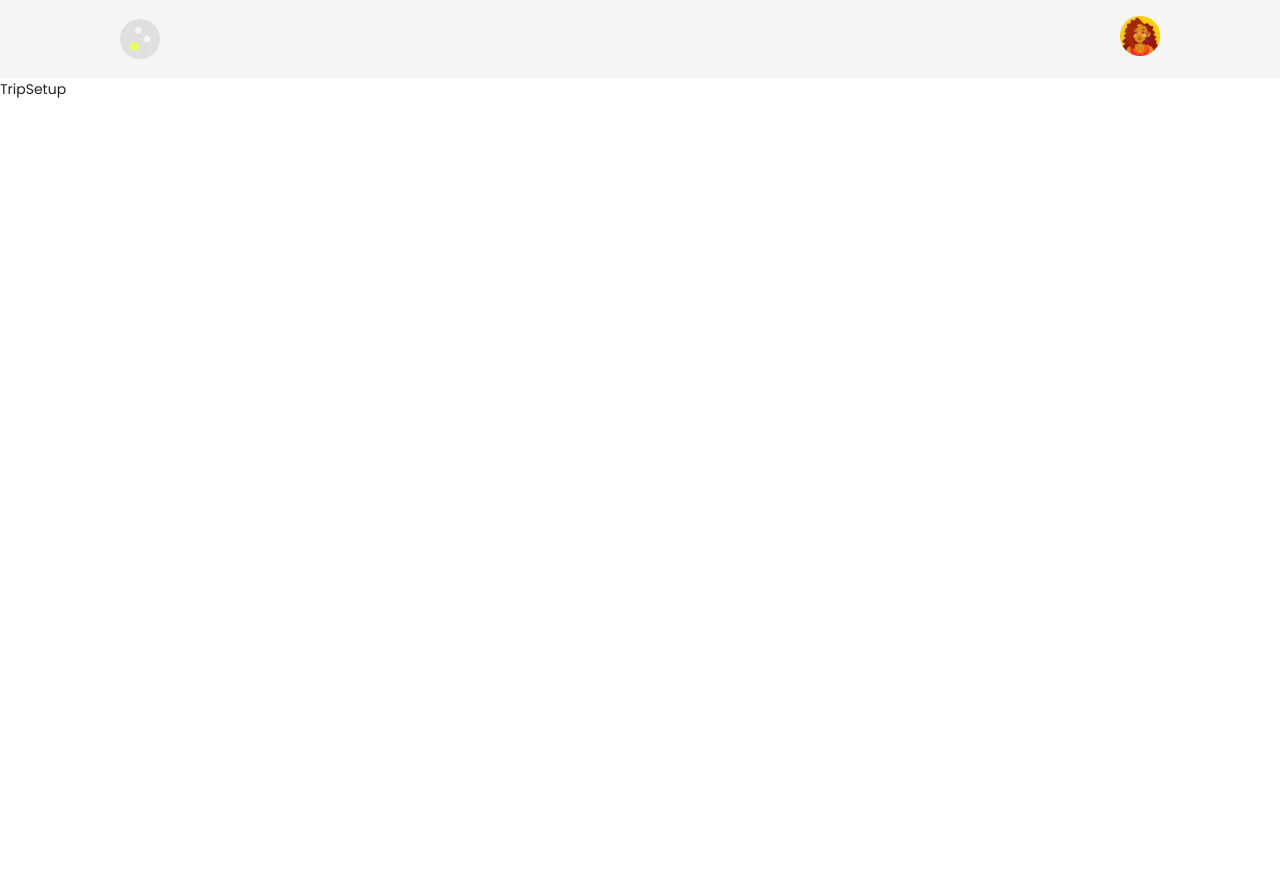
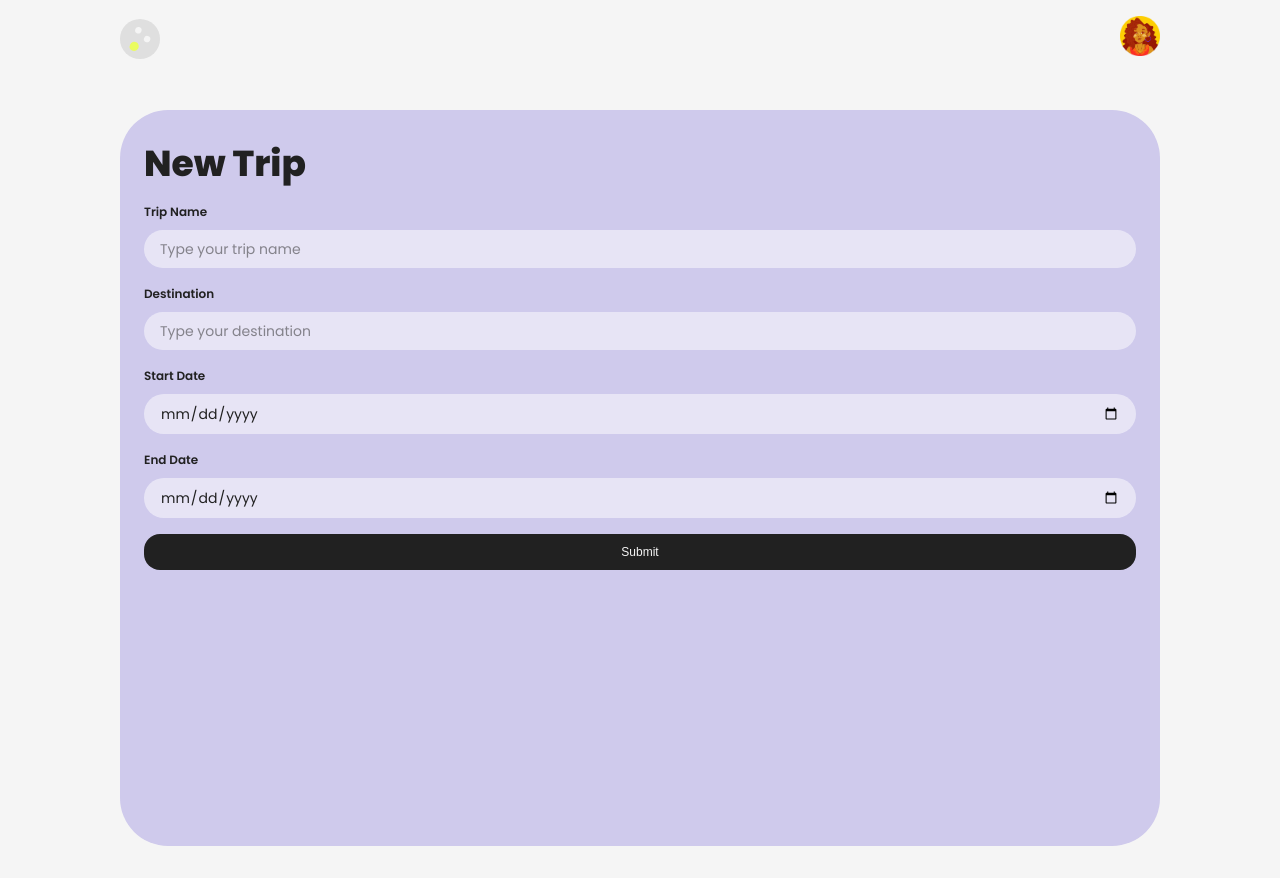
Before and after one commit to fstone-codes/triply, a React (Vite) app: page /trip/setup in a window 1280 px wide. Before the commit the page ends 800 px from the top, so only its background shows below. Built offline with nearby package versions, Linux system fonts and the light colour scheme; no server answers.

Commit message:
create new trip form and connect to the backend apis, create form input component to use throughout all forms, add basic styling, edit trip setup path

```diff
--- a/src/App.jsx
+++ b/src/App.jsx
@@ -21,7 +21,7 @@ function App() {
                 <Route path="/dashboard" element={<Dashboard />} />
                 <Route path="/trip/setup" element={<TripSetup />} />
                 <Route path="/trip/:tripId" element={<TripDetails />} />
-                <Route path="/itinerary/:tripId" element={<Itinerary />} />
+                <Route path="/trip/:tripId/itinerary" element={<Itinerary />} />
                 <Route path="/trip/:tripId/list/:listId" element={<List />} />
             </Routes>
         </BrowserRouter>
--- a/src/components/Button/Button.scss
+++ b/src/components/Button/Button.scss
@@ -5,7 +5,7 @@
     @include flexbox(unset, center, center);
     border: none;
     border-radius: 1rem;
-    padding: 0.25rem 1rem;
+    padding: $spacing-xsm $spacing-sm;
     width: 100%;
     cursor: pointer;
 
--- /dev/null
+++ b/src/components/FormInput/FormInput.jsx
@@ -0,0 +1,23 @@
+import "./FormInput.scss";
+
+function FormInput({ id, label, type, name, value, placeholder, handleInputChange, minDate }) {
+    return (
+        <div className="form-input">
+            <label className="form-input__label" htmlFor={id}>
+                {label}
+            </label>
+            <input
+                className={`form-input__input form-input__input--${type}`}
+                type={type}
+                id={id}
+                name={name}
+                value={value}
+                placeholder={placeholder}
+                onChange={handleInputChange}
+                min={minDate}
+            />
+        </div>
+    );
+}
+
+export default FormInput;
--- /dev/null
+++ b/src/components/FormInput/FormInput.scss
@@ -0,0 +1,28 @@
+@use "../../styles/partials/mixins" as *;
+@use "../../styles/partials/variables" as *;
+
+.form-input {
+    @include flexbox(column, unset, unset);
+    gap: $spacing-xsm;
+    margin-bottom: $spacing-sm;
+
+    &__label {
+        @include font-label;
+    }
+
+    &__input {
+        border: none;
+        border-radius: 3.125rem;
+        padding: $spacing-xsm $spacing-sm;
+        background-color: $transparent-color-white-50;
+        font-family: "Poppins", Arial, sans-serif;
+        @include font-body;
+        outline: none;
+
+        // &--text {
+        // }
+
+        // &--date {
+        // }
+    }
+}
--- a/src/components/Header/Header.scss
+++ b/src/components/Header/Header.scss
@@ -4,6 +4,7 @@
 .header {
     @include flexbox(unset, space-between, flex-start);
     padding: $spacing-sm;
+    width: 100vw;
 
     &--purple {
         background-color: $primary-color-main;
--- a/src/pages/TripSetup/TripSetup.jsx
+++ b/src/pages/TripSetup/TripSetup.jsx
@@ -1,7 +1,105 @@
 import "./TripSetup.scss";
+import { useNavigate } from "react-router-dom";
+import { useState } from "react";
+import Button from "../../components/Button/Button";
+import FormInput from "../../components/FormInput/FormInput";
+import { baseUrl } from "../../utils/utils";
+import axios from "axios";
 
 function TripSetup() {
-    return <div>TripSetup</div>;
+    const navigate = useNavigate();
+    const [tripId, setTripId] = useState(null);
+    const [formSubmitted, setFormSubmitted] = useState(false);
+    const [formData, setFormData] = useState({
+        user_id: 1, // hardcoded user id to be refactored in sprint-2
+        trip_name: "",
+        destination: "",
+        start_date: "",
+        end_date: "",
+    });
+
+    const handleInputChange = (e) => {
+        const { name, value } = e.target;
+
+        setFormData({
+            ...formData,
+            [name]: value,
+        });
+    };
+
+    console.log(formData);
+
+    const handleSubmit = (e) => {
+        e.preventDefault();
+        setFormSubmitted(true);
+
+        // if (!validateForm()) {
+        //     return;
+        // }
+
+        addTrip();
+
+        if (tripId) {
+            navigate(`/trip/${tripId}/itinerary`);
+        }
+    };
+
+    const addTrip = async () => {
+        try {
+            const { data } = await axios.post(`${baseUrl}/api/trips`, formData);
+
+            setTripId(data.id);
+        } catch (error) {
+            console.error("Error creating trip:", error);
+        }
+    };
+
+    const today = new Date().toISOString().split("T")[0];
+
+    return (
+        <main className="trip-setup">
+            <form className="trip-setup__form" onSubmit={handleSubmit}>
+                <h1 className="trip-setup__title">New Trip</h1>
+                <FormInput
+                    id="trip_name"
+                    label="Trip Name"
+                    type="text"
+                    name="trip_name"
+                    value={formData.trip_name}
+                    placeholder="Type your trip name"
+                    handleInputChange={handleInputChange}
+                />
+                <FormInput
+                    id="destination"
+                    label="Destination"
+                    type="text"
+                    name="destination"
+                    value={formData.destination}
+                    placeholder="Type your destination"
+                    handleInputChange={handleInputChange}
+                />
+                <FormInput
+                    id="start_date"
+                    label="Start Date"
+                    type="date"
+                    name="start_date"
+                    value={formData.start_date}
+                    handleInputChange={handleInputChange}
+                    minDate={today}
+                />
+                <FormInput
+                    id="end_date"
+                    label="End Date"
+                    type="date"
+                    name="end_date"
+                    value={formData.end_date}
+                    handleInputChange={handleInputChange}
+                    minDate={formData.start_date || today}
+                />
+                <Button classType="primary" type="submit" text="Submit" />
+            </form>
+        </main>
+    );
 }
 
 export default TripSetup;
--- a/src/pages/TripSetup/TripSetup.scss
+++ b/src/pages/TripSetup/TripSetup.scss
@@ -0,0 +1,29 @@
+@use "../../styles/partials/mixins" as *;
+@use "../../styles/partials/variables" as *;
+
+.trip-setup {
+    padding: $spacing-sm;
+    width: 100vw;
+    height: 100vh;
+    background: $primary-color-grey;
+
+    @include tablet {
+        padding: 0 $spacing-lg;
+    }
+
+    @include desktop {
+        padding: $spacing-lg $spacing-xxlg;
+    }
+
+    &__form {
+        border-radius: 3rem;
+        padding: $spacing-lg $spacing-med;
+        height: 100%;
+        background-color: $primary-color-main;
+    }
+
+    &__title {
+        margin-bottom: $spacing-sm;
+        @include font-header;
+    }
+}
--- a/src/styles/partials/_globals.scss
+++ b/src/styles/partials/_globals.scss
@@ -39,5 +39,5 @@ body {
 }
 
 ::placeholder {
-    color: $primary-color-black;
+    color: $transparent-color-black-50;
 }
--- a/src/styles/partials/_variables.scss
+++ b/src/styles/partials/_variables.scss
@@ -19,6 +19,7 @@ $primary-color-black: #212121;
 
 $transparent-color-white-50: #ffffff80;
 $transparent-color-white-25: #ffffff40;
+$transparent-color-black-50: #21212180;
 $transparent-color-black-10: #2121211a;
 
 // FONT SIZE - MOBILE
```
Also changed, not shown: 1 other file (tests, documents, lock files or other folders).
